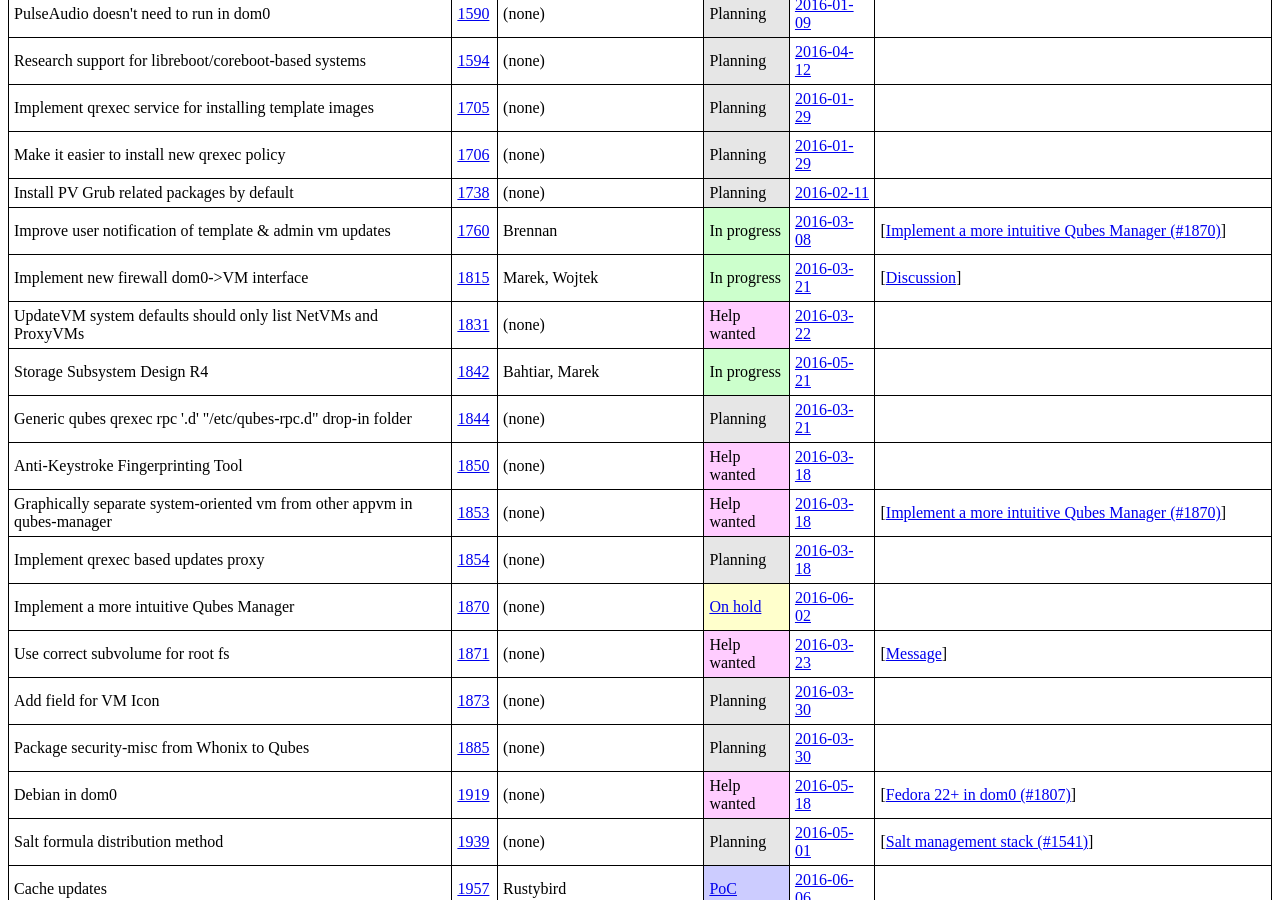
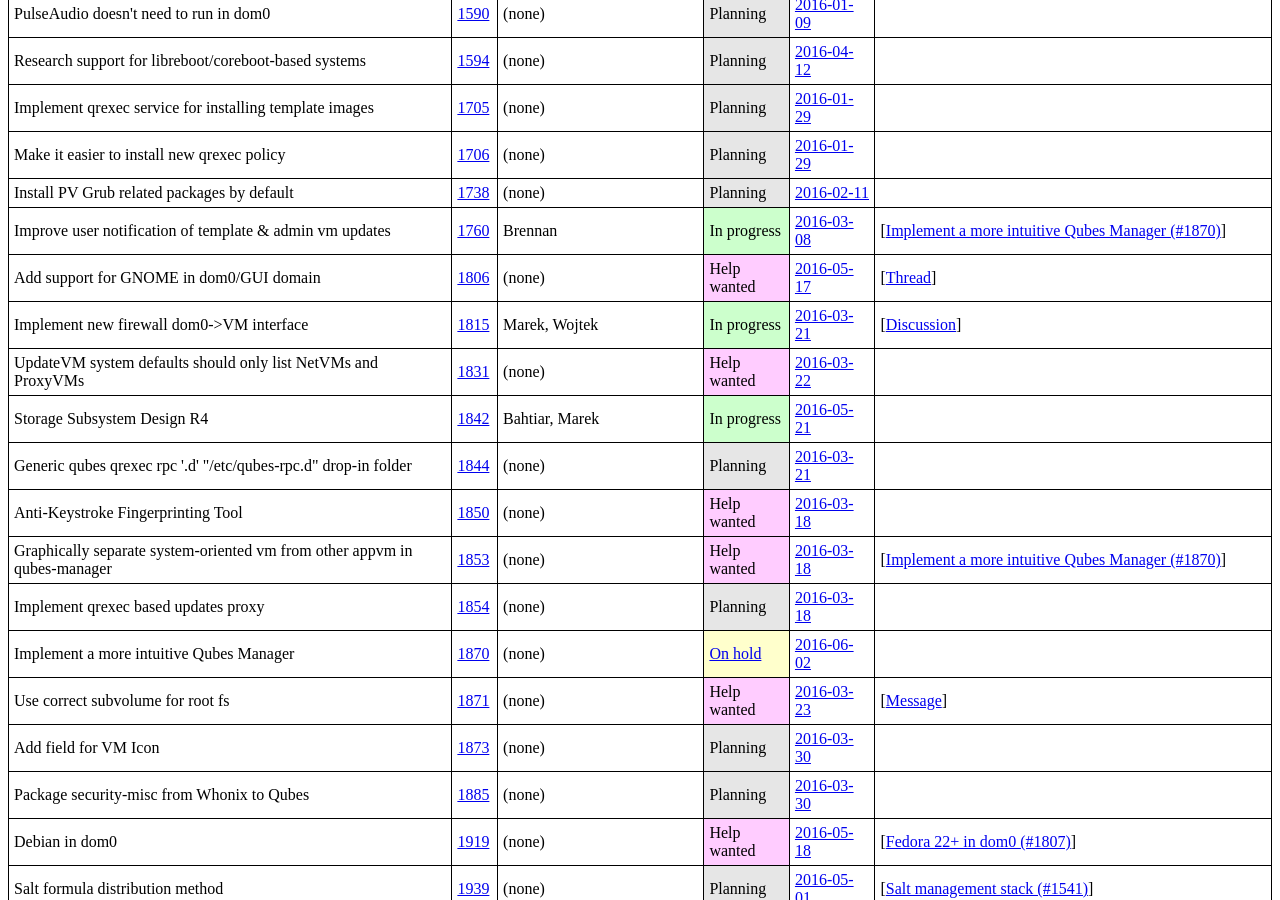
Before and after one commit to QubesOS/qubes-issues, a Jekyll site: the page built from index.md, in a window 1280 px wide and 900 px high, scrolled down 3006 px. Built offline with Jekyll 4.4.1, drawn with Linux system fonts in a browser that asks for light colours.

Commit message:
Track #1806

```diff
--- a/_data/features.yml
+++ b/_data/features.yml
@@ -1037,6 +1037,21 @@
   - desc   :
     url    :
 
+- name   : Add support for GNOME in dom0/GUI domain
+  issue  : 1806
+  devs   :
+  status :
+    term   : Help wanted
+    url    :
+  updated:
+    date   : 2016-05-17
+    url    : https://github.com/QubesOS/qubes-issues/issues/1806#issuecomment-219823569
+  info   :
+  - desc   : Thread
+    url    : https://groups.google.com/d/msg/qubes-devel/cberCRs_nFE/reNS1BKOBwAJ
+  - desc   :
+    url    :
+
 - name   : Implement new firewall dom0->VM interface
   issue  : 1815
   devs   : Marek, Wojtek
```
